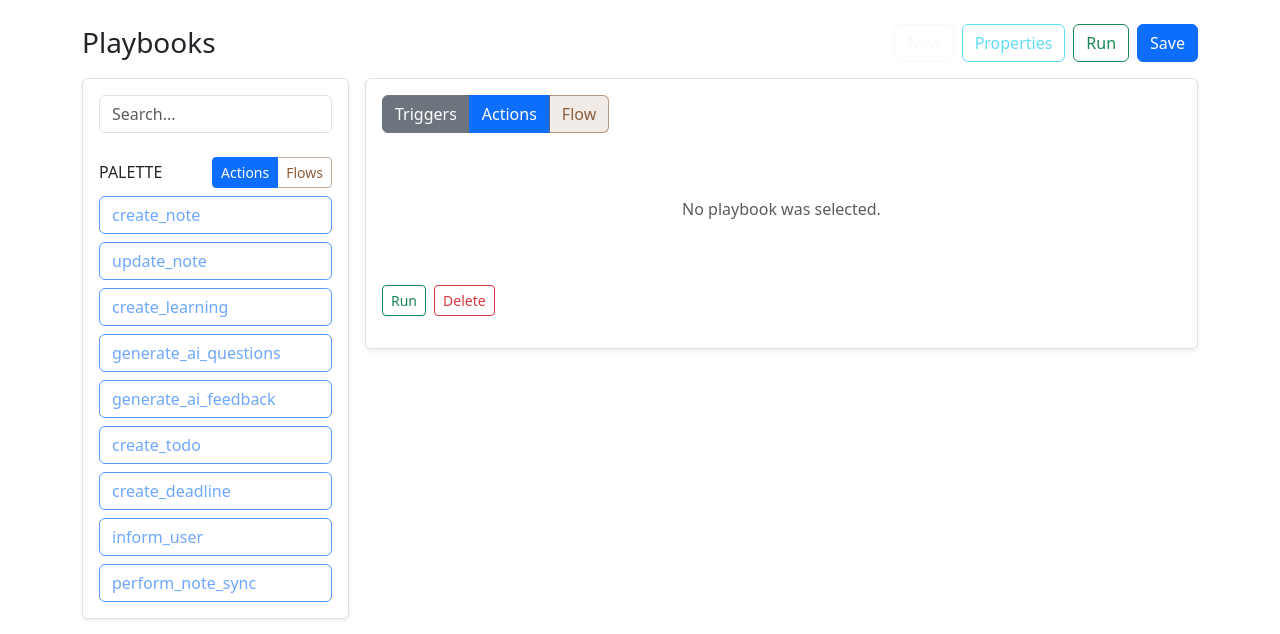
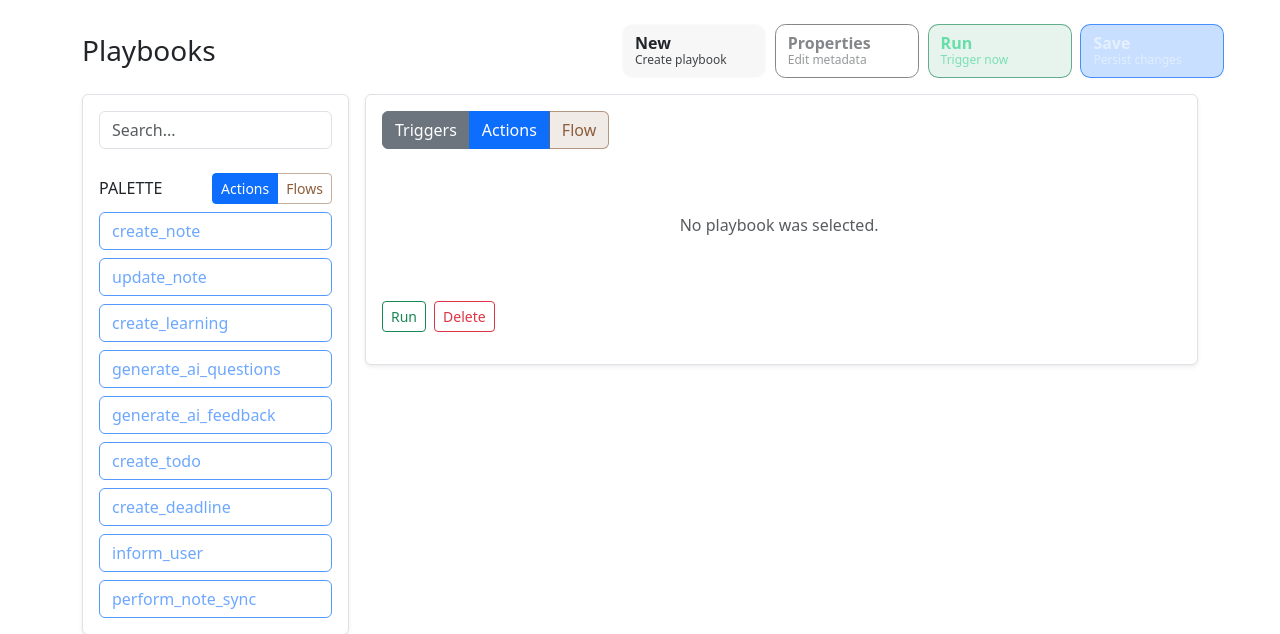
Before and after one commit to supernova576/the_knowledge_mapping, a Flask app: template templates/playbooks.html in a window 1280 px wide. Shown: the part 82-716 px from the top of the page. Run offline with Flask 3, Linux system fonts and the light colour scheme; the template is opened without the code that fills it, so the values that code supplies are empty.

Commit message:
adds better support for editing playbooks

```diff
--- a/static/css/app.css
+++ b/static/css/app.css
@@ -214,6 +214,70 @@ body {
   color: var(--bs-body-color);
 }
 
+.km-playbook-toolbar {
+  display: grid;
+  grid-template-columns: repeat(4, minmax(9rem, 1fr));
+  gap: 0.55rem;
+  width: min(100%, 36rem);
+}
+
+.km-playbook-toolbar-btn {
+  display: flex;
+  flex-direction: column;
+  align-items: flex-start;
+  justify-content: center;
+  gap: 0.05rem;
+  min-height: 3.35rem;
+  border-width: 1px;
+  border-radius: 0.65rem;
+  padding: 0.45rem 0.75rem;
+  text-align: left;
+  line-height: 1.15;
+}
+
+.km-playbook-toolbar-keyword {
+  font-weight: 600;
+}
+
+.km-playbook-toolbar-label {
+  font-size: 0.75rem;
+  opacity: 0.85;
+}
+
+.km-playbook-toolbar-btn-neutral {
+  border-color: rgba(255, 255, 255, 0.35);
+  color: var(--bs-body-color);
+  background-color: rgba(127, 127, 127, 0.06);
+}
+
+.km-playbook-toolbar-btn-info {
+  border-color: rgba(13, 202, 240, 0.55);
+  color: #5ee9ff;
+  background-color: rgba(13, 202, 240, 0.08);
+}
+
+.km-playbook-toolbar-btn-success {
+  border-color: rgba(25, 135, 84, 0.65);
+  color: #66deaa;
+  background-color: rgba(25, 135, 84, 0.1);
+}
+
+.km-playbook-toolbar-btn-primary {
+  border-color: rgba(13, 110, 253, 0.7);
+  color: #e6f0ff;
+  background-color: rgba(13, 110, 253, 0.22);
+}
+
+.km-playbook-toolbar-btn:hover,
+.km-playbook-toolbar-btn:focus {
+  transform: translateY(-1px);
+  filter: brightness(1.06);
+}
+
+.km-playbook-toolbar-btn:disabled {
+  opacity: 0.55;
+}
+
 .km-playbook-list {
   display: grid;
   gap: 0.6rem;
@@ -281,6 +345,13 @@ body {
   background-color: rgba(var(--bs-secondary-rgb), 0.04);
   background-image: linear-gradient(rgba(127,127,127,0.08) 1px, transparent 1px), linear-gradient(90deg, rgba(127,127,127,0.08) 1px, transparent 1px);
   background-size: 24px 24px;
+}
+
+.km-playbook-editor-scroll {
+  max-height: min(68vh, 44rem);
+  overflow-y: auto;
+  overscroll-behavior: contain;
+  padding-right: 0.3rem;
 }
 
 .km-playbook-block {
@@ -505,3 +576,10 @@ body {
   background-color: var(--bs-body-bg);
   border-top: 1px solid var(--bs-border-color);
 }
+
+@media (max-width: 767.98px) {
+  .km-playbook-toolbar {
+    grid-template-columns: repeat(2, minmax(8rem, 1fr));
+    width: 100%;
+  }
+}
--- a/templates/playbooks.html
+++ b/templates/playbooks.html
@@ -12,13 +12,25 @@
 <div class="container py-4">
     {% set active_page = 'playbooks' %}
     {% include '_navbar.html' %}
-    <div class="d-flex justify-content-between align-items-center mb-3">
+    <div class="d-flex flex-wrap justify-content-between align-items-center gap-3 mb-3">
         <h1 class="h3 mb-0">Playbooks</h1>
-        <div class="d-flex gap-2">
-            <button class="btn btn-outline-light" id="newPlaybookBtn">New</button>
-            <button class="btn btn-outline-info" id="editPlaybookPropertiesBtn" disabled>Properties</button>
-            <button class="btn btn-outline-success" id="runPlaybookTopBtn">Run</button>
-            <button class="btn btn-primary" id="savePlaybookBtn">Save</button>
+        <div class="km-playbook-toolbar" role="toolbar" aria-label="Playbook actions">
+            <button class="btn km-playbook-toolbar-btn km-playbook-toolbar-btn-neutral" id="newPlaybookBtn">
+                <span class="km-playbook-toolbar-keyword">New</span>
+                <span class="km-playbook-toolbar-label">Create playbook</span>
+            </button>
+            <button class="btn km-playbook-toolbar-btn km-playbook-toolbar-btn-info" id="editPlaybookPropertiesBtn" disabled>
+                <span class="km-playbook-toolbar-keyword">Properties</span>
+                <span class="km-playbook-toolbar-label">Edit metadata</span>
+            </button>
+            <button class="btn km-playbook-toolbar-btn km-playbook-toolbar-btn-success" id="runPlaybookTopBtn">
+                <span class="km-playbook-toolbar-keyword">Run</span>
+                <span class="km-playbook-toolbar-label">Trigger now</span>
+            </button>
+            <button class="btn km-playbook-toolbar-btn km-playbook-toolbar-btn-primary" id="savePlaybookBtn">
+                <span class="km-playbook-toolbar-keyword">Save</span>
+                <span class="km-playbook-toolbar-label">Persist changes</span>
+            </button>
         </div>
     </div>
     <div id="runLog" class="alert alert-info d-none" role="status" aria-live="polite"></div>
@@ -66,10 +78,12 @@
                         <button class="btn btn-outline-primary active">Actions</button>
                         <button class="btn km-playbook-flow-tab active" type="button">Flow</button>
                     </div>
-                    <div id="emptyState" class="text-center text-muted py-5">
-                        No playbook was selected.
+                    <div class="km-playbook-editor-scroll">
+                        <div id="emptyState" class="text-center text-muted py-5">
+                            No playbook was selected.
+                        </div>
+                        <div id="canvas" class="km-playbook-canvas d-none" aria-label="Playbook Canvas"></div>
                     </div>
-                    <div id="canvas" class="km-playbook-canvas d-none" aria-label="Playbook Canvas"></div>
                     <div class="mt-3 d-flex gap-2">
                         <button class="btn btn-outline-success btn-sm" id="runPlaybookBtn">Run</button>
                         <button class="btn btn-outline-danger btn-sm" id="deletePlaybookBtn">Delete</button>
```
